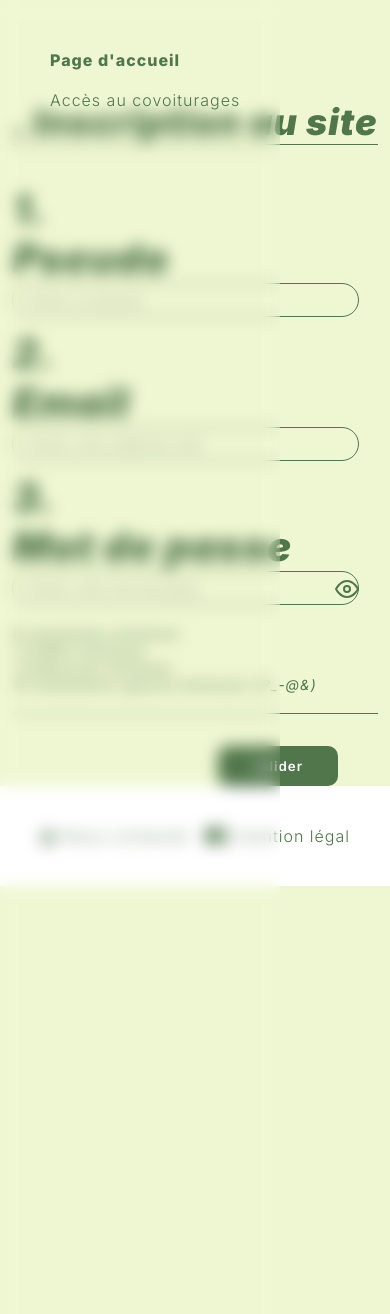
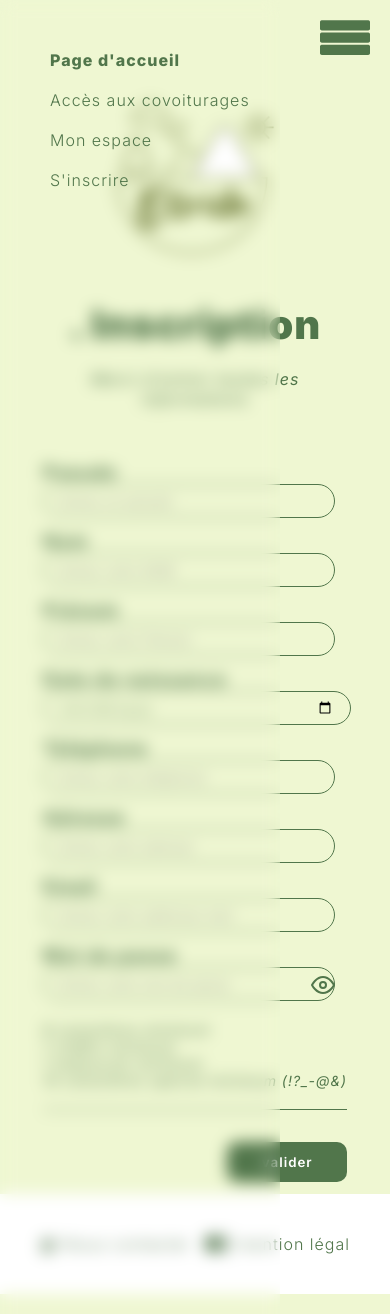
Before and after one commit to Minibrute90/ecoride, a PHP site: page /inscription.php in a window 390 px wide. Shown: the top 1314 px of the page. Run offline with PHP 8.4, Linux system fonts and the light colour scheme.

Commit message:
bibli 210525

```diff
--- a/css/style.css
+++ b/css/style.css
@@ -178,7 +190,12 @@ h2.trajet_index{
 
 /*style champs de saisie ---------------------------------------------*/
 
+form{
+    margin-top: -80px;
+}
+
 input[type=text], input[type=password]{
+    width: 200px;
     padding-left:16px;
     font-weight: 300;
     font-style: italic;
@@ -199,6 +216,7 @@ input[type=date]{
 }
 
 input.user{
+    width: 100%;
     margin-bottom: 12px;
 }
 
@@ -216,7 +234,6 @@ input.user{
 
 .bouton_recherche_covoit, .bouton_user{
     margin-top:32px;
-    margin-right:40px;
     display:flex;
     flex-direction:row;
     justify-content:flex-end;
@@ -457,7 +466,7 @@ article.second_rows_index{
     display: flex;
     flex-direction: column;
     justify-content: center;
-    width: 33%;
+    width: 300px;
 }
 
 .titre_input_index{
@@ -537,6 +546,23 @@ section.zone_user{
     align-content: center;
 }
 
+form.inscription{
+    margin-top: 12px;
+    margin-bottom: 12px;
+    flex: 1;
+    display: flex;
+    flex-direction: row;
+    align-content: center;
+    justify-content: center;
+}
+
+.column{
+    margin-left: 40px;
+    margin-right: 40px;
+}
+
+
+
 .condition{
     margin-top: 24px;
     border-bottom: 1px solid #51764B;
@@ -742,6 +796,11 @@ section.zone_espace{
         margin-top: 40px;
     }
 
+    form.inscription{
+        flex-direction: column;
+    }
+
+
     input[type=text], input[type=password]{
         font-size: 12px;
         padding-left:16px;
--- a/index.php
+++ b/index.php
@@ -58,7 +58,6 @@
                     <p>Covoiturez, respirez mieux</p>
                     <div class="bulle">
                         <img class="image" src="img/paysage.jpg" alt="femme avec un sourire" >
-                        <div class="savoir"> En savoir + </div>
                         <div class="overlay">
                             <div class="text">
                                <p>Réduire l'impact environnemental des déplacements en favorisant le covoiturage.</p>
@@ -72,7 +71,6 @@
                     <h3>Covoiturez, dépensez moins</h3>
                     <div class="bulle">
                         <img class="image" src="img/economique.jpg" alt="femme avec un sourire" >
-                        <div class="savoir"> En savoir + </div>
                         <div class="overlay">
                             <div class="text">
                                 <p>Devenir la référence en matière de covoiturage
@@ -87,7 +85,6 @@
                     <p>Covoiturez, voyagez malin</p>
                     <div class="bulle">
                         <img class="image" src="img/paysage_2.jpg" alt="femme avec un sourire" >
-                        <div class="savoir"> En savoir + </div>
                         <div class="overlay">
                             <div class="text">
                                 <p>Avec EcoRide, chaque trajet devient un pas de plus vers une mobilité plus responsable et durable.<p>
--- a/inscription.php
+++ b/inscription.php
@@ -21,7 +21,11 @@
         <nav class="navbar">
             <ul>
                 <li><a class="active" href="index.php">Page d'accueil</a></li>
-                <li><a href="accesaucovoiturages.php">Accès au covoiturages</a></li>
+                <li><a href="accesaucovoiturages.php">Accès aux covoiturages</a></li>
+                <div class="nav_responsive">
+                    <li><a href="connection.php">Mon espace</Inscrivez-vous></a></li>
+                    <li><a href="inscription.php">S'inscrire</a></li>
+                </div>
             </ul>
         </nav>
     </div>
@@ -31,32 +35,66 @@
                     <img class="picto_nav" src="img/perso.png" alt="picto espace personnel">
                         <li><a href="connection.php">Mon espace</Inscrivez-vous></a></li>
                     <img class="picto_nav" src="img/inscription.png" alt="picto espace personnel">
-                    <li><a href="inscription.php">S'inscrire</a></li>
+                        <li><a href="inscription.php">S'inscrire</a></li>
                 <ul>
+            </nav>
             <div class="menu_hamburger"><img src="img/bouton_burger.png" alt="menu hamburger"></div>
-            </nav>
-
     </div>
     </header>
 
-    <section class="zone_user">
-        <form method="post" action="ok_inscription.php">
-        <article class="zone_user">
+    <article class="first_rows_index">
+                <img class="logo_index" src="img/logo_200px.png" alt="logo ecoride">
+            <div class="txt_accroche">
+                <h1>. Inscription</h1>
+                <p>Merci d'entrer toutes les informations</p>
+            </div>
+    </article>
 
-                <h1 class="user_info">. Inscription au site </h1>
+    <section class="form_inscription">
+        <form class="inscription" method="post" action="ok_inscription.php">
+            <article class="column">
 
                 <div class="zone_input">
-                    <div class="titre_input"><h1 style ="color:#51764B"> 1.</h1><h1 class="decal">  <i>Pseudo</i> </h1></div>
+                    <h3>Pseudo</h3>
                         <input class="user" type="text" placeholder="Entrez un pseudo" name="pseudo" id="pseudo" required="required">
                 </div>
 
                 <div class="zone_input">
-                    <div class="titre_input"><h1 style ="color:#51764B"> 2. </h1><h1 class="decal">  <i>Email</i> </h1></div>
+                    <h3>Nom</h3>
+                        <input class="user" type="text" placeholder="Entrez votre NOM" name="nom" id="nom" required="required">
+                </div>
+
+                <div class="zone_input">
+                    <h3>Prénom</h3>
+                        <input class="user" type="text" placeholder="Entrez votre Prénom" name="prenom" id="prenom" required="required">
+                </div>
+
+                <div class="zone_input">
+                    <h3>Date de naissance</h3>
+                        <input class="user" type="date" placeholder="Entrez votre date de naissance" name="date_naissance" id="date_naissance" required="required">
+                </div>
+
+            </article>
+
+            <article class="column">
+
+                <div class="zone_input">
+                    <h3>Téléphone</h3>
+                        <input class="user" type="text" placeholder="Entrez votre téléphone" name="telephone" id="telephone" required="required">
+                </div>
+
+                <div class="zone_input">
+                    <h3>Adresse</h3>
+                        <input class="user" type="text" placeholder="Entrez votre adresse" name="adresse" id="adresse" required="required">
+                </div>
+
+                <div class="zone_input">
+                    <h3>Email</h3>
                         <input class="user" type="text" placeholder="Entrez votre addresse mail" name="email" id="email" required="required">
                 </div>
 
                 <div class="zone_input">
-                    <div class="titre_input"><h1 style ="color:#51764B"> 3. </h1><h1 class="decal"> <i>Mot de passe</i> </h1></div>
+                    <h3>Mot de passe</h3>
                         <input class="user" type="password" placeholder="Entrez votre mot de passe" name="motdepasse" id="motdepasse" required >
 
                     <div class="password-icon">
@@ -78,6 +116,7 @@
                     <input type="submit" value="valider" onclick="#">
                 </div>
 
+            </article>
         </form>
     </section>
 
```
Also changed, not shown: other parts of css/style.css (+41 -9 lines), accesaucovoiturages.php (+16 -5 lines), connection.php (+17 -8 lines), espace_utilisateur.php (+23 -11 lines), ok_inscription.php (+13 -10 lines), img/perso_photo_id.png (added).
